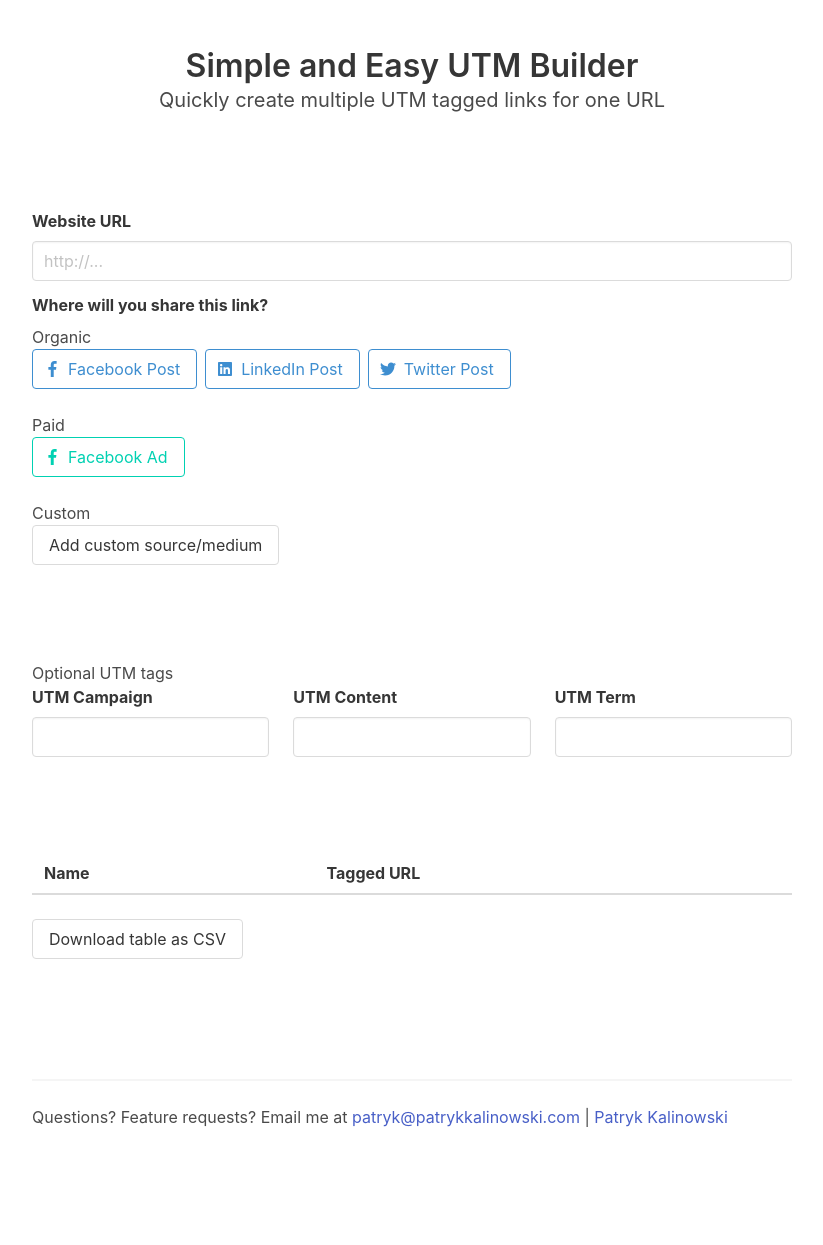
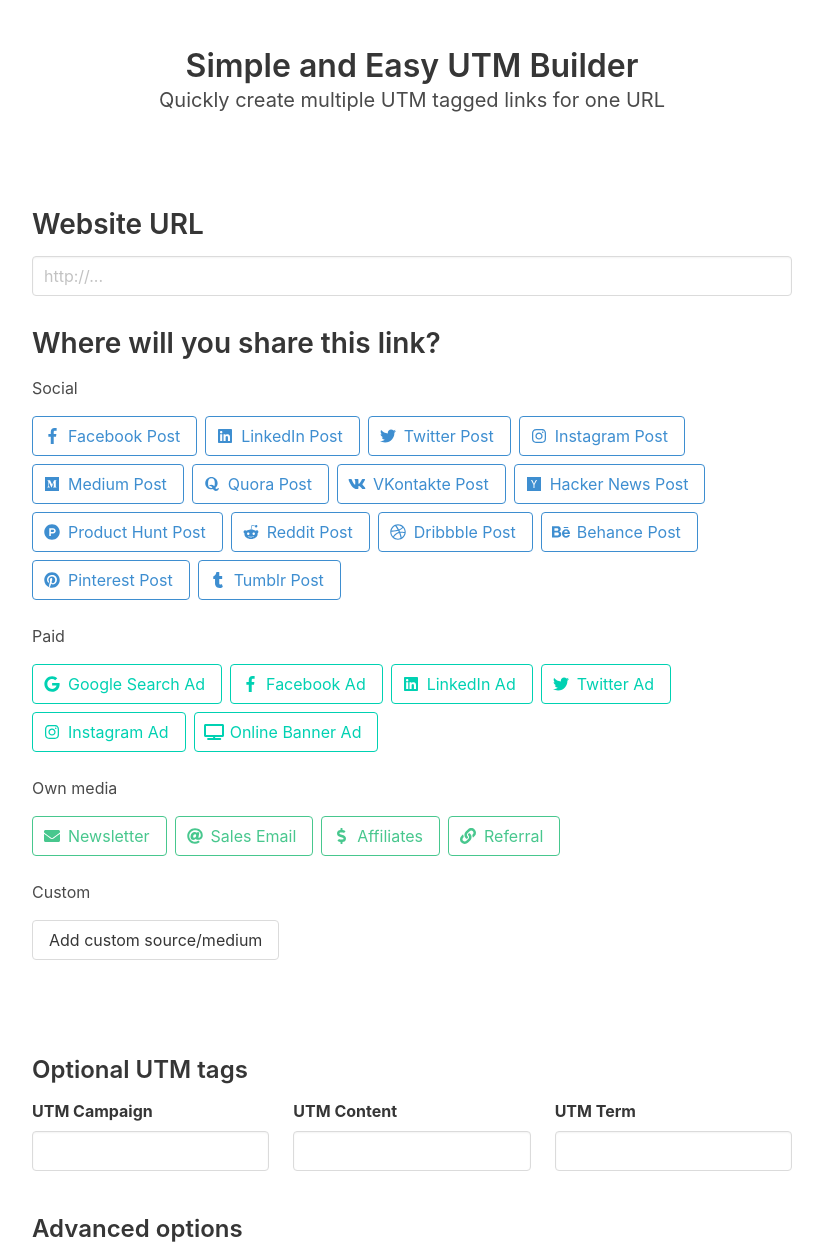
Before and after one commit to patrykkalinowski/easy-utm, a website: page index.html in a window 1280 px wide. Shown: the top 1245 px of the page, without its empty margins (228-1051 px from the left). Before the commit the page ends 1177 px from the top, so only its background shows below. Drawn offline with nearby package versions, Linux system fonts and the light colour scheme.

Commit message:
more buttons

```diff
--- a/index.html
+++ b/index.html
@@ -29,22 +29,22 @@
       </div>
     </section>
     <section class="section">
-      <div class="container">
+      <div class="container content">
       <div class="columns">
         <div class="column"></div>
         <div class="column is-8">
           <div class="field">
-            <label class="label">Website URL</label>
+            <h2>Website URL</h2>
             <div class="control">
               <input class="input" type="url" placeholder="http://..." v-model="websiteURL">
             </div>
           </div>
 
-          <label class="label">Where will you share this link?</label>
+          <h2>Where will you share this link?</h2>
 
-          <p>Organic</p>
+          <p>Social</p>
           <div class="buttons">
-            <button class="button is-info" v-for="button of organicButtons" v-bind:class="{ 'is-active': button.selected, 'is-outlined': !button.selected }" @click="button.selected = !button.selected">
+            <button class="button is-info" v-for="button of socialButtons" v-bind:class="{ 'is-active': button.selected, 'is-outlined': !button.selected }" @click="button.selected = !button.selected" v-bind:title="button.source + ' / ' + button.medium">
               <span class="icon">
                 <i class="fab" :class="button.icon"></i>
               </span>
@@ -54,7 +54,7 @@
 
           <p>Paid</p>
           <div class="buttons">
-            <button class="button is-primary" v-for="button of paidButtons" v-bind:class="{ 'is-active': button.selected, 'is-outlined': !button.selected }" @click="button.selected = !button.selected">
+            <button class="button is-primary" v-for="button of paidButtons" v-bind:class="{ 'is-active': button.selected, 'is-outlined': !button.selected }" @click="button.selected = !button.selected" v-bind:title="button.source + ' / ' + button.medium">
               <span class="icon">
                 <i class="fab" :class="button.icon"></i>
               </span>
@@ -62,8 +62,17 @@
             </button>
           </div>
 
+          <p>Own media</p>
+          <div class="buttons">
+            <button class="button is-success" v-for="button of ownMediaButtons" v-bind:class="{ 'is-active': button.selected, 'is-outlined': !button.selected }" @click="button.selected = !button.selected" v-bind:title="button.source + ' / ' + button.medium">
+              <span class="icon">
+                <i class="fa" :class="button.icon"></i>
+              </span>
+              <p>{{ button.name }}</p>
+            </button>
+          </div>
+
           <p>Custom</p>
-
           <div class="columns" v-for="custom of customButtons">
             <div class="column">
               <div class="field">
@@ -103,11 +112,11 @@
     </div>
     </section>
     <section class="section">
-      <div class="container">
+      <div class="container content">
         <div class="columns">
           <div class="column"></div>
           <div class="column is-8">
-            <p>Optional UTM tags</p>
+            <h3>Optional UTM tags</h3>
             <div class="columns">
               <div class="column">
                 <div class="field">
@@ -134,17 +143,22 @@
                 </div>
               </div>
             </div>
-
+            <h3>Advanced options</h3>
+            <label class="checkbox">
+              <input type="checkbox" v-model="caseSensitive">
+                Case sensitive
+            </label>
           </div>
           <div class="column"></div>
         </div>
       </div>
     </section>
     <section class="section">
-      <div class="container">
+      <div class="container content">
         <div class="columns">
           <div class="column"></div>
           <div class="column is-8">
+            <h2>Results</h2>
             <div class="table-container">
               <table class="table is-striped is-fullwidth">
                 <thead>
--- a/index.js
+++ b/index.js
@@ -1,41 +1,184 @@
 var app = new Vue({
   el: '#app',
   data: {
-    websiteURL: null,
+    websiteURL: "",
     utm_campaign: null,
     utm_content: null,
     utm_term: null,
-    organicButtons: [
+    caseSensitive: false,
+    socialButtons: [
       {
         icon: "fa-facebook-f",
         name: "Facebook Post",
         source: "facebook",
-        medium: "post",
+        medium: "social",
         selected: false
       },
       {
         icon: "fa-linkedin",
         name: "LinkedIn Post",
         source: "linkedin",
-        medium: "post",
+        medium: "social",
         selected: false
       },
       {
         icon: "fa-twitter",
         name: "Twitter Post",
         source: "twitter",
-        medium: "post",
+        medium: "social",
         selected: false
-      }
+      },
+      {
+        icon: "fa-instagram",
+        name: "Instagram Post",
+        source: "instagram",
+        medium: "social",
+        selected: false
+      },
+      {
+        icon: "fa-medium",
+        name: "Medium Post",
+        source: "medium",
+        medium: "social",
+        selected: false
+      },
+      {
+        icon: "fa-quora",
+        name: "Quora Post",
+        source: "quora",
+        medium: "social",
+        selected: false
+      },
+      {
+        icon: "fa-vk",
+        name: "VKontakte Post",
+        source: "vkontakte",
+        medium: "social",
+        selected: false
+      },
+      {
+        icon: "fa-hacker-news",
+        name: "Hacker News Post",
+        source: "hacker news",
+        medium: "social",
+        selected: false
+      },
+      {
+        icon: "fa-product-hunt",
+        name: "Product Hunt Post",
+        source: "product hunt",
+        medium: "social",
+        selected: false
+      },
+      {
+        icon: "fa-reddit-alien",
+        name: "Reddit Post",
+        source: "reddit",
+        medium: "social",
+        selected: false
+      },
+      {
+        icon: "fa-dribbble",
+        name: "Dribbble Post",
+        source: "dribbble",
+        medium: "social",
+        selected: false
+      },
+      {
+        icon: "fa-behance",
+        name: "Behance Post",
+        source: "behance",
+        medium: "social",
+        selected: false
+      },
+      {
+        icon: "fa-pinterest",
+        name: "Pinterest Post",
+        source: "pinterest",
+        medium: "social",
+        selected: false
+      },
+      {
+        icon: "fa-tumblr",
+        name: "Tumblr Post",
+        source: "tumblr",
+        medium: "social",
+        selected: false
+      },
+    ],
+    ownMediaButtons: [
+      {
+        icon: "fa-envelope",
+        name: "Newsletter",
+        source: "newsletter",
+        medium: "email",
+        selected: false
+      },
+      {
+        icon: "fa-at",
+        name: "Sales Email",
+        source: "sales email",
+        medium: "email",
+        selected: false
+      },
+      {
+        icon: "fa-dollar-sign",
+        name: "Affiliates",
+        source: "",
+        medium: "affilliate",
+        selected: false
+      },
+      {
+        icon: "fa-link",
+        name: "Referral",
+        source: "",
+        medium: "referral",
+        selected: false
+      },
     ],
     paidButtons: [
+      {
+        icon: "fa-google",
+        name: "Google Search Ad",
+        source: "google",
+        medium: "ppc",
+        selected: false
+      },
       {
         icon: "fa-facebook-f",
         name: "Facebook Ad",
         source: "facebook",
-        medium: "ppc",
+        medium: "cpa",
         selected: false
-      }
+      },
+      {
+        icon: "fa-linkedin",
+        name: "LinkedIn Ad",
+        source: "linkedin",
+        medium: "cpa",
+        selected: false
+      },
+      {
+        icon: "fa-twitter",
+        name: "Twitter Ad",
+        source: "twitter",
+        medium: "cpa",
+        selected: false
+      },
+      {
+        icon: "fa-instagram",
+        name: "Instagram Ad",
+        source: "instagram",
+        medium: "cpa",
+        selected: false
+      },
+      {
+        icon: "fa fa-tv",
+        name: "Online Banner Ad",
+        source: "banner",
+        medium: "display",
+        selected: false
+      },
     ],
     customButtons: []
   },
@@ -43,7 +186,7 @@
     table: function() {
       var arr = []
 
-      buttons = this.organicButtons.concat(this.paidButtons).concat(this.customButtons)
+      buttons = this.socialButtons.concat(this.paidButtons).concat(this.ownMediaButtons).concat(this.customButtons)
 
       for (button in buttons) {
         var button = buttons[button]
@@ -62,8 +205,9 @@
           if (this.utm_term) {
             url += `&utm_term=${this.utm_term}`
           }
-
-          url = url.toLowerCase()
+          if (!this.caseSensitive) {
+            url = url.toLowerCase()
+          }
           url = encodeURI(url)
 
           arr.push({
@@ -78,25 +222,22 @@
   },
   watch: {
     table: function () {
-      console.log("table has changed")
-      console.log(this.$data)
       localStorage.setItem("data", JSON.stringify(this.$data))
       // TODO: save configuration to localStorage
       // TODO: restore configuration from localStorage on website load
     }
   },
   mounted: function () {
-    var savedData = JSON.parse(localStorage.getItem("data"))
-    console.log(this.$data)
-    console.log(savedData)
+    // var savedData = JSON.parse(localStorage.getItem("data"))
+    // console.log(this.$data)
+    // console.log(savedData)
 
-    this.$data.organicButtons = savedData.organicButtons
-    this.$data.paidButtons = savedData.paidButtons
-    this.$data.customButtons = savedData.customButtons
+    // this.$data.organicButtons = savedData.organicButtons
+    // this.$data.paidButtons = savedData.paidButtons
+    // this.$data.customButtons = savedData.customButtons
   },
   methods: {
     addCustom: function () {
-      console.log("custom")
       this.customButtons.push({
         name: null,
         source: "",
@@ -105,8 +246,6 @@
       })
     },
     removeCustom: function (custom) {
-      console.log("remove custom " + custom)
-      console.log(this.customButtons.indexOf(custom))
       Vue.delete(this.customButtons, this.customButtons.indexOf(custom))
     },
     downloadCSV: function () {
```
